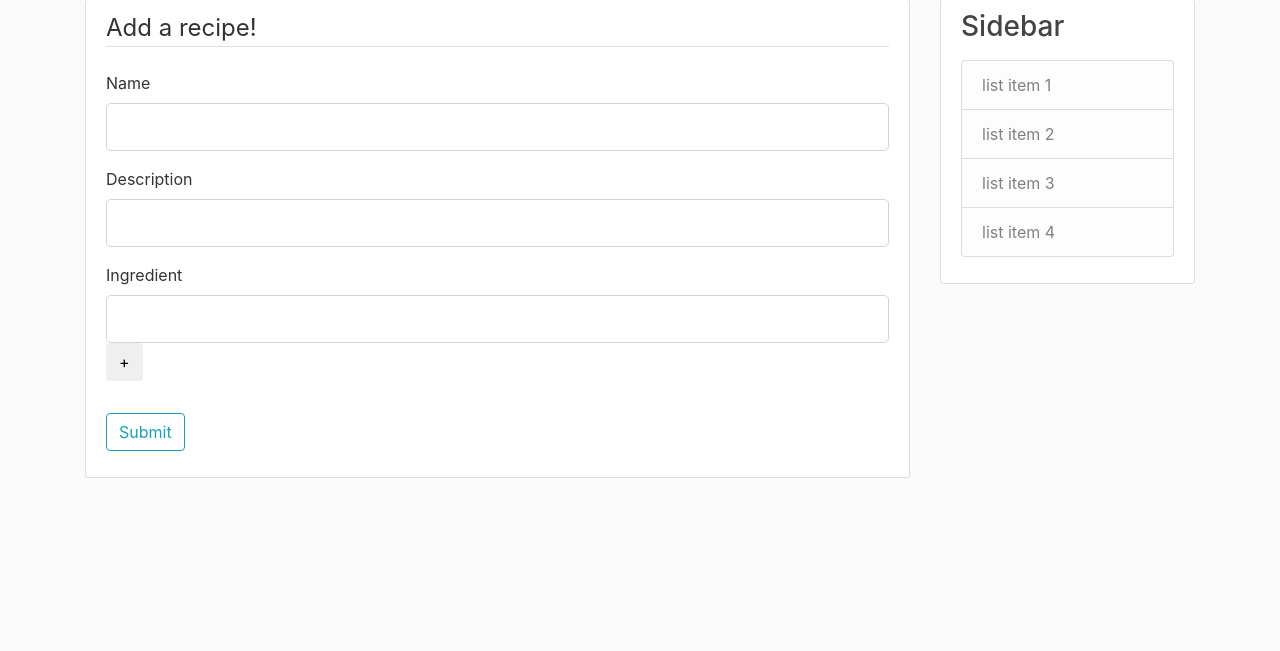
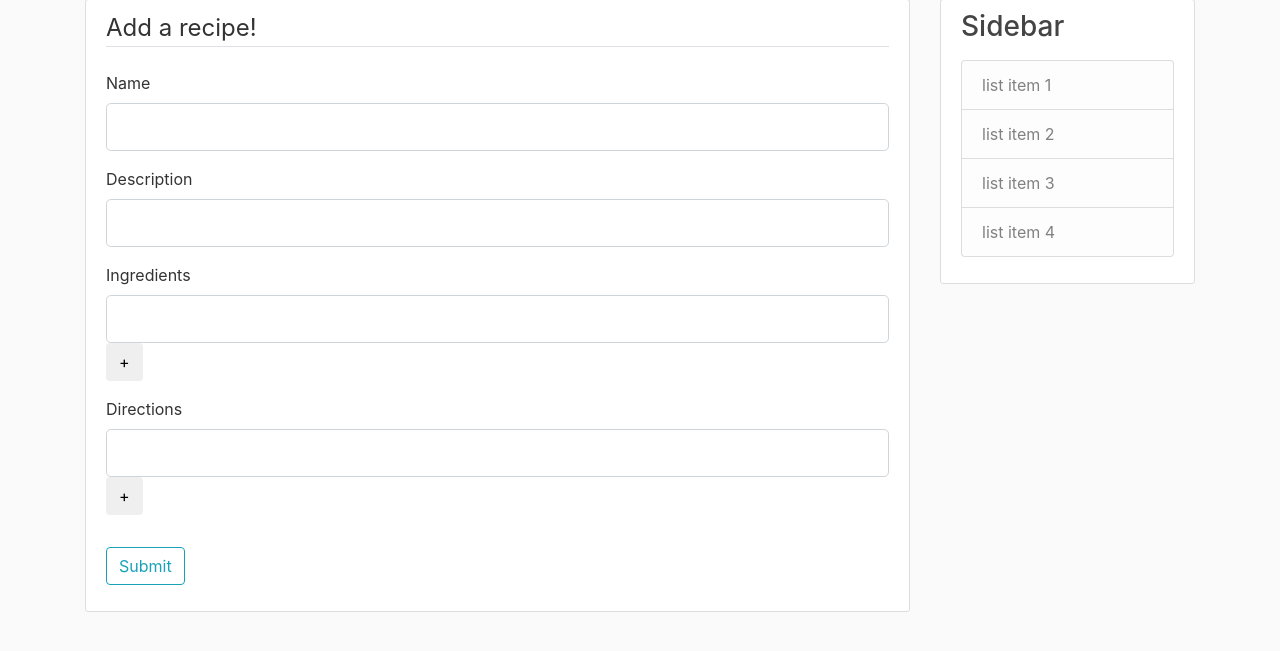
Before and after one commit to Hall-Erik/recipe_box, a Flask app: page /recipes/new in a window 1280 px wide. Shown: the part 81-732 px from the top of the page. Run offline with Flask 2, Linux system fonts and the light colour scheme; the visitor is signed in with stand-in values (Sample User, id 1); some libraries are stand-ins or nearby versions.

Commit message:
user can create recipe with ingredients and directions

```diff
--- a/recipebox/models.py
+++ b/recipebox/models.py
@@ -25,7 +25,7 @@ class Recipe(db.Model):
 	description = db.Column(db.Text)
 	date_posted = db.Column(db.DateTime, nullable=False, default=datetime.utcnow)
 	directions = db.relationship('Direction', backref='recipe', lazy=True, cascade='delete')
-	ingredient = db.relationship('Ingredient', backref='recipe', lazy=True, cascade='delete')
+	ingredients = db.relationship('Ingredient', backref='recipe', lazy=True, cascade='delete')
 
 	user_id = db.Column(db.Integer, db.ForeignKey('user.id'), nullable=False)
 
--- a/recipebox/recipes/forms.py
+++ b/recipebox/recipes/forms.py
@@ -1,5 +1,5 @@
 from flask_wtf import FlaskForm
-from wtforms import StringField, FormField, FieldList, SubmitField
+from wtforms import StringField, FieldList, SubmitField
 from wtforms.validators import DataRequired
 
 class IngredientForm(FlaskForm):
@@ -8,7 +8,6 @@ class IngredientForm(FlaskForm):
 class CreateRecipeForm(FlaskForm):
 	title = StringField('Name', validators=[DataRequired()])
 	description = StringField('Description')
-
-	ingredients = FieldList(StringField('Ingredient'), min_entries=1)
-
+	ingredients = FieldList(StringField('Ingredients'), min_entries=1)
+	directions = FieldList(StringField('Directions'), min_entries=1)
 	submit = SubmitField('Submit')
--- a/recipebox/recipes/routes.py
+++ b/recipebox/recipes/routes.py
@@ -2,7 +2,7 @@ from flask import Blueprint, render_template, flash, redirect, url_for
 from flask_login import current_user, login_required
 from recipebox import db
 from recipebox.recipes.forms import CreateRecipeForm
-from recipebox.models import Recipe
+from recipebox.models import Recipe, Ingredient, Direction
 
 recipes = Blueprint('recipes', __name__)
 
@@ -14,9 +14,18 @@ def create_recipe():
 		recipe = Recipe(title=form.title.data, description=form.description.data, user_id=current_user.id)
 		db.session.add(recipe)
 		db.session.commit()
+
+		for ingredient in form.ingredients:
+			i = Ingredient(content=ingredient.data, recipe=recipe)
+			db.session.add(i)
+			db.session.commit()
+
+		for direction in form.directions:
+			d = Direction(content=direction.data, recipe=recipe)
+			db.session.add(d)
+			db.session.commit()
+
 		flash('Your recipe has been added!', 'success')
-		print('valid')
 		return redirect(url_for('main.home'))
 	print(form.errors)
 	return render_template('recipes/create_recipe.html', title="Create Recipe", form=form)
-	# https://pypi.org/project/WTForms-Dynamic-Fields/
--- a/recipebox/templates/recipes/create_recipe.html
+++ b/recipebox/templates/recipes/create_recipe.html
@@ -39,6 +39,13 @@
 	                    <button id="b1" class="btn add-more" type="button">+</button>
 					</div>
 				</div>
+				<div class="form-group">
+					{{ form.directions[0].label(class="form-control-label") }}
+					<div>
+						{{ form.directions[0](class="form-control form-control-lg") }}
+	                    <button id="b2" class="btn add-more" type="button">+</button>
+					</div>
+				</div>
 			</fieldset>
 			<div class="form-group">
 				{{ form.submit(class="btn btn-outline-info") }}
@@ -49,12 +56,14 @@
 	<script type="text/javascript">
 $(document).ready(function(){
     var next = 0;
-    $(".add-more").click(function(e){
+    var next_dir = 0;
+
+    $("#b1").click(function(e){
         e.preventDefault();
         var addto = "#ingredients-" + next;
         var addRemove = "#ingredients-" + (next);
         next = next + 1;
-        var newIn = '<input class="form-control form-control-lg" id="ingredients-' + next + '" name="ingredients-' + next + '" type="text"></div><div>';
+        var newIn = '<input class="form-control form-control-lg" id="ingredients-' + next + '" name="ingredients-' + next + '" type="text"></div><div">';
         var newInput = $(newIn);
         var removeBtn = '<button id="remove' + (next - 1) + '" class="btn btn-danger remove-me" >-</button>';
         var removeButton = $(removeBtn);
@@ -70,6 +79,28 @@ $(document).ready(function(){
                 $(fieldID).remove();
             });
     });
+
+    $("#b2").click(function(e){
+        e.preventDefault();
+        var addto = "#directions-" + next_dir;
+        var addRemove = "#directions-" + (next_dir);
+        next_dir = next_dir + 1;
+        var newIn = '<input class="form-control form-control-lg" id="directions-' + next_dir + '" name="directions-' + next_dir + '" type="text"></div><div">';
+        var newInput = $(newIn);
+        var removeBtn = '<button id="remove' + (next_dir - 1) + '" class="btn btn-danger remove-dir" >-</button>';
+        var removeButton = $(removeBtn);
+        $(addto).after(newInput);
+        $(addRemove).after(removeButton);
+        $("#directions-" + next_dir).attr('data-source',$(addto).attr('data-source'));
+
+            $('.remove-dir').click(function(e){
+                e.preventDefault();
+                var fieldNum = this.id.charAt(this.id.length-1);
+                var fieldID = "#directions-" + fieldNum;
+                $(this).remove();
+                $(fieldID).remove();
+            });
+    });
 });
 	</script>
 {% endblock content %}
```
Also changed, not shown: recipebox/templates/home.html (+7 -1 lines).
